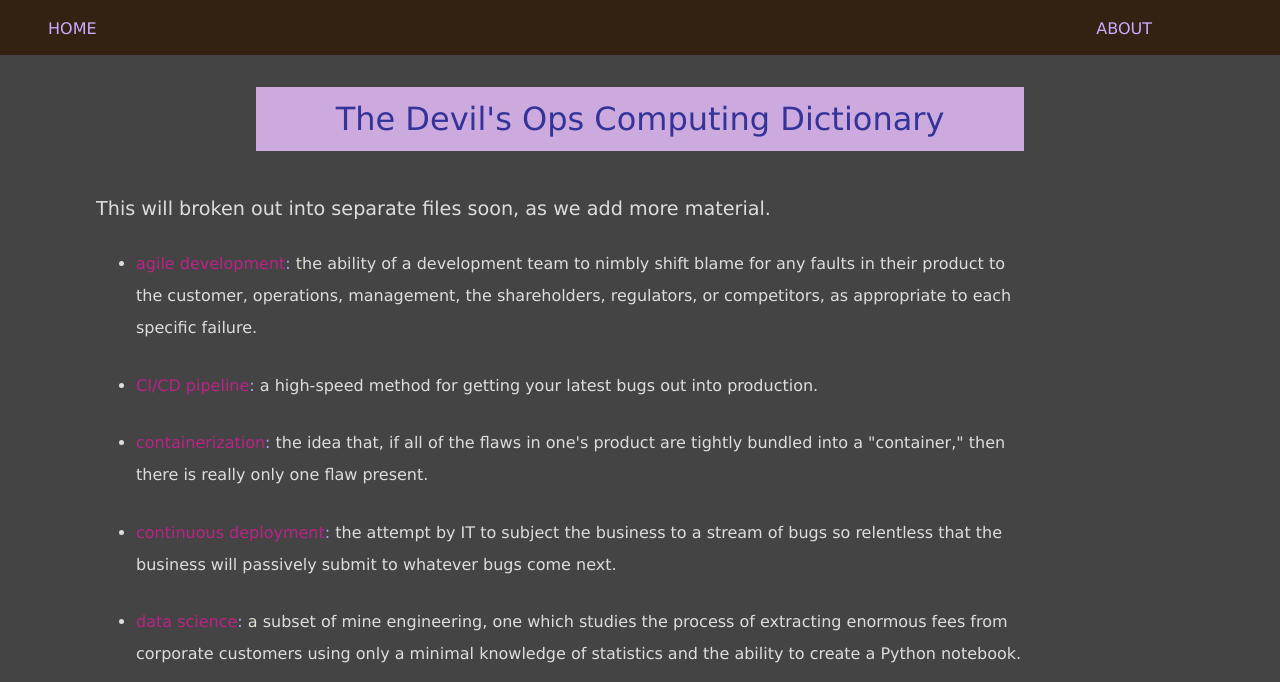
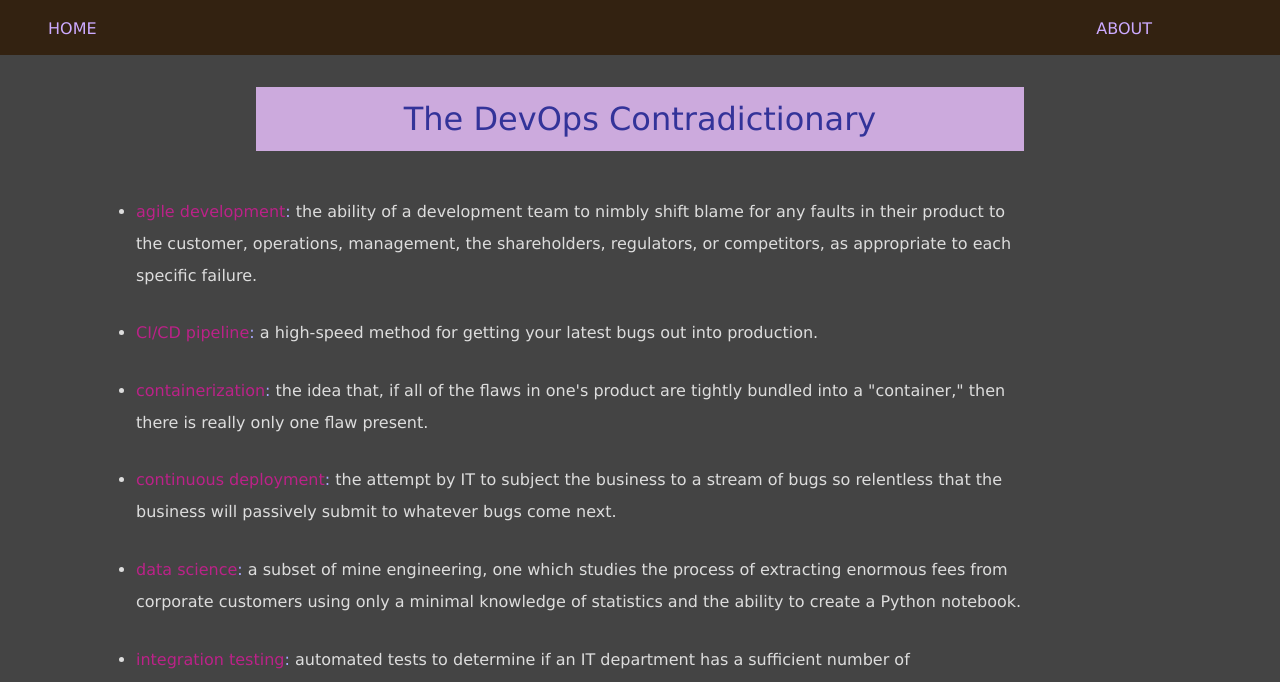
Before and after one commit to gcallah/DevilsCloudDict, a plain HTML site: page index.html in a window 1280 px wide. Shown: the part 118-800 px from the top of the page. Drawn offline with Linux system fonts and the light colour scheme.

Commit message:
Changed title of project by orders of Anas.

```diff
--- a/index.html
+++ b/index.html
@@ -4,7 +4,7 @@
         <meta charset="UTF-8">
         <link href="style.css" rel="stylesheet" type="text/css"/>
         <title>
-            The Devil's Ops Computing Dictionary
+            The DevOps Contradictionary
         </title>
     </head>
 
@@ -24,14 +24,8 @@
     </li>
 </ul>
         <h1>
-            The Devil's Ops Computing Dictionary
+            The DevOps Contradictionary
         </h1>
-
-        <p>
-            This will broken out into separate files soon, as we add more
-            material.
-        </p>
-
 
         <ul>
 
```
Also changed, not shown: 1 other file.
